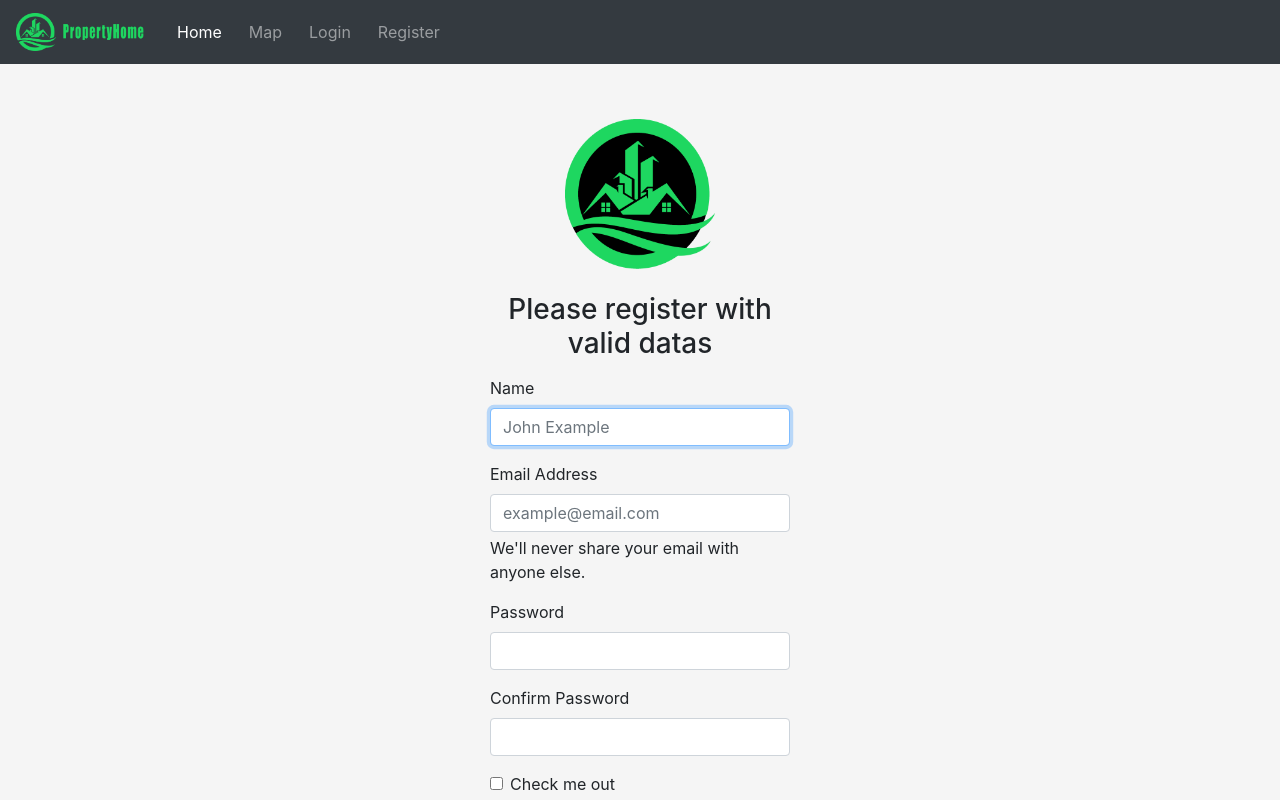
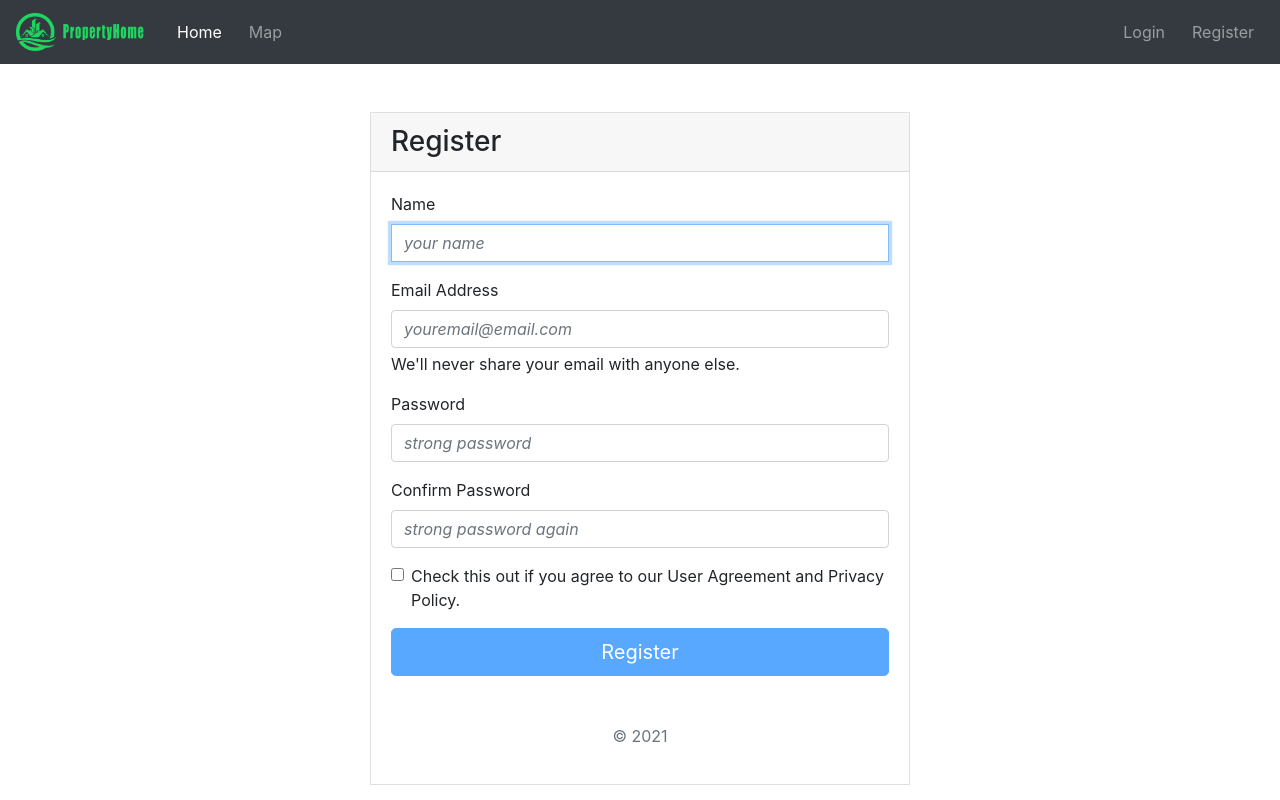
Before and after one commit to Onlab-PropertyHome/propertyhome-frontend, an Angular app: page /register in a window 1280 px wide. Shown: the top 800 px of the page. Built offline with nearby package versions, Linux system fonts and the light colour scheme.

Commit message:
Fixing login and registration html

```diff
--- a/src/app/app.component.html
+++ b/src/app/app.component.html
@@ -1,3 +1,5 @@
 <app-navbar></app-navbar>
 
-<router-outlet></router-outlet>
+<div class="container">
+    <router-outlet></router-outlet>
+</div>
--- a/src/app/login/login.component.css
+++ b/src/app/login/login.component.css
@@ -1,25 +1,3 @@
-html,
-body {
-    height: 100%;
-}
-
-body {
-    display: flex;
-    align-items: center;
-    padding-top: 40px;
-    padding-bottom: 40px;
-    background-color: #f5f5f5;
-}
-
-.form-register {
-    width: 100%;
-    max-width: 330px;
-    padding: 15px;
-    margin: auto;
-}
-
-.center {
-    display: block;
-    margin-left: auto;
-    margin-right: auto;
-  }
+::placeholder {
+    font-style: italic;
+};
--- a/src/app/login/login.component.html
+++ b/src/app/login/login.component.html
@@ -10,18 +10,23 @@
 </head>
 
 <body>
-  <main class="form-login center">
 
-    <form [formGroup]="loginForm" (ngSubmit)="loginNow(loginForm)">
+<div class="py-5">
+    <div class="row">
+      <div class="col-md-6 mx-auto">
+        <span class="anchor" id="formLogin"></span>
 
-      <img class="mb-4 center" alt="" width="150" height="150" src="./assets/logo-black.png">
-
-      <h1 class="h3 mb-3 fw-normal text-center">Please login!</h1>
-
+        <!-- form card login -->
+        <div class="card rounded-0">
+          <div class="card-header">
+            <h3 class="mb-0">Login</h3>
+          </div>
+          <div class="card-body">
+            <form class="form-login" [formGroup]="loginForm" (ngSubmit)="loginNow(loginForm)">
                 <div class="mb-3">
                     <label for="inputEmail" class="form-label">Email Address</label>
                     <input type="email" class="form-control" id="inputEmail"
-          placeholder="example@email.com" [(ngModel)]="user.email" name="email" formControlName="inputEmail"
+                      placeholder="youremail@email.com" [(ngModel)]="user.email" name="email" formControlName="inputEmail"
                       [ngClass]="{'is-invalid': loginForm.get('inputEmail').touched && loginForm.get('inputEmail').invalid}">
 
                     <div *ngIf="loginForm.get('inputEmail').touched && loginForm.get('inputEmail').invalid" class="invalid-feedback">
@@ -32,7 +37,7 @@
 
                   <div class="mb-3">
                     <label for="inputPassword" class="form-label">Password</label>
-        <input type="password" class="form-control" id="inputPassword" formControlName="inputPassword"
+                    <input type="password" class="form-control" id="inputPassword" formControlName="inputPassword" placeholder="your password"
                     [ngClass]="{'is-invalid': loginForm.get('inputPassword').touched && loginForm.get('inputPassword').invalid}">
 
                     <div *ngIf="loginForm.get('inputPassword').touched && loginForm.get('inputPassword').invalid" class="invalid-feedback">
@@ -41,12 +46,17 @@
                   </div>
 
                   <button type="submit" class="btn btn-primary w-100 btn-lg" [disabled]="!loginForm.valid">Login</button>
-
                   <footer>
                     <p class="mt-5 mb-3 text-muted text-center">© 2021</p>
                   </footer>
             </form>
-  </main>
+          </div>
+          <!--/card-block-->
+        </div>
+        <!-- /form card register -->
+      </div>
+    </div>
+</div>
 
 </body>
 
--- a/src/app/navbar/navbar.component.html
+++ b/src/app/navbar/navbar.component.html
@@ -8,7 +8,7 @@
     </button>
 
     <div class="collapse navbar-collapse" [ngbCollapse]="navbarCollapsed" id="navbar-toggler">
-        <ul class="navbar-nav me-auto mb-2 mb-lg-0">
+        <ul class="navbar-nav mr-auto">
             <li class="nav-item">
                 <!-- home component here -->
                 <a class="nav-link active" aria-current="page" href="home">Home</a>
@@ -18,8 +18,7 @@
                 <a class="nav-link" href="map">Map</a>
             </li>
         </ul>
-        <form class="d-flex justify-content-end">
-            <ul class="navbar-nav me-auto mb-2 mb-lg-0">
+            <ul class="navbar-nav">
                 <li class="nav-item">
                     <a class="nav-link" href="/login">Login</a>
                 </li>
@@ -27,6 +26,5 @@
                     <a class="nav-link" href="/register">Register</a>
                 </li>
             </ul>
-        </form>
     </div>
 </nav>
--- a/src/app/registration/registration.component.css
+++ b/src/app/registration/registration.component.css
@@ -1,25 +1,3 @@
-html,
-body {
-    height: 100%;
-}
-
-body {
-    display: flex;
-    align-items: center;
-    padding-top: 40px;
-    padding-bottom: 40px;
-    background-color: #f5f5f5;
-}
-
-.form-register {
-    width: 100%;
-    max-width: 330px;
-    padding: 15px;
-    margin: auto;
-}
-
-.center {
-    display: block;
-    margin-left: auto;
-    margin-right: auto;
-  }
+::placeholder {
+    font-style: italic;
+};
--- a/src/app/registration/registration.component.html
+++ b/src/app/registration/registration.component.html
@@ -10,17 +10,22 @@
 </head>
 
 <body>
-  <main class="form-register">
 
-    <form [formGroup]="registerForm" (ngSubmit)="registerNow(registerForm)">
+<div class="py-5">
+    <div class="row">
+      <div class="col-md-6 mx-auto">
+        <span class="anchor" id="formRegister"></span>
 
-      <img class="mb-4 center" alt="" width="150" height="150" src="./assets/logo-black.png">
-
-      <h1 class="h3 mb-3 fw-normal text-center">Please register with valid datas</h1>
-
+        <!-- form card register -->
+        <div class="card rounded-0">
+          <div class="card-header">
+            <h3 class="mb-0">Register</h3>
+          </div>
+          <div class="card-body">
+            <form class="form-register" [formGroup]="registerForm" (ngSubmit)="registerNow(registerForm)">
                   <div class="mb-3">
                     <label for="inputName" class="form-label">Name</label>
-        <input type="text" class="form-control" id="inputName" placeholder="John Example" required="" autofocus="" formControlName="inputName"
+                    <input type="text" class="form-control rounded-0" id="inputName" placeholder="your name" required="" autofocus="" formControlName="inputName"
                       [ngClass]="{'is-invalid': registerForm.get('inputName').touched && registerForm.get('inputName').invalid}">
 
                       <div class="invalid-feedback">
@@ -31,7 +36,7 @@
                   <div class="mb-3">
                     <label for="inputEmail" class="form-label">Email Address</label>
                     <input type="email" class="form-control" id="inputEmail" aria-describedby="emailHelp"
-          placeholder="example@email.com" formControlName="inputEmail"
+                      placeholder="youremail@email.com" formControlName="inputEmail"
                       [ngClass]="{'is-invalid': registerForm.get('inputEmail').touched && registerForm.get('inputEmail').invalid}">
 
                     <div *ngIf="registerForm.get('inputEmail').touched && registerForm.get('inputEmail').invalid" class="invalid-feedback">
@@ -44,7 +49,7 @@
 
                   <div class="mb-3">
                     <label for="inputPassword" class="form-label">Password</label>
-        <input type="password" class="form-control" id="inputPassword" formControlName="inputPassword"
+                    <input type="password" class="form-control" id="inputPassword" formControlName="inputPassword" placeholder="strong password"
                     [ngClass]="{'is-invalid': registerForm.get('inputPassword').touched && registerForm.get('inputPassword').invalid}">
 
                     <div *ngIf="registerForm.get('inputPassword').touched && registerForm.get('inputPassword').invalid" class="invalid-feedback">
@@ -56,7 +61,7 @@
 
                   <div class="mb-3">
                     <label for="inputPasswordConf" class="form-label">Confirm Password</label>
-        <input type="password" class="form-control" id="inputPasswordConf" formControlName="inputPasswordConf"
+                    <input type="password" class="form-control" id="inputPasswordConf" formControlName="inputPasswordConf" placeholder="strong password again"
                     [ngClass]="{'is-invalid': registerForm.get('inputPasswordConf').touched && registerForm.get('inputPasswordConf').invalid}">
 
                     <div *ngIf="registerForm.get('inputPasswordConf').touched && registerForm.get('inputPasswordConf').invalid" class="invalid-feedback">
@@ -65,9 +70,9 @@
                     </div>
                   </div>
 
-      <div class="mb-3 form-check">
+                <div class="form-check mb-3">
                     <input type="checkbox" class="form-check-input" id="acceptCheckbox">
-        <label class="form-check-label" for="acceptCheckbox">Check me out</label>
+                    <label class="form-check-label" for="acceptCheckbox">Check this out if you agree to our User Agreement and Privacy Policy.</label>
                   </div>
 
                   <button type="submit" class="btn btn-primary w-100 btn-lg" [disabled]="!registerForm.valid">Register</button>
@@ -76,7 +81,13 @@
                     <p class="mt-5 mb-3 text-muted text-center">© 2021</p>
                   </footer>
             </form>
-  </main>
+          </div>
+          <!--/card-block-->
+        </div>
+        <!-- /form card register -->
+      </div>
+    </div>
+</div>
 
 </body>
 
```
Lines whose indentation alone changed are shown as unchanged.
